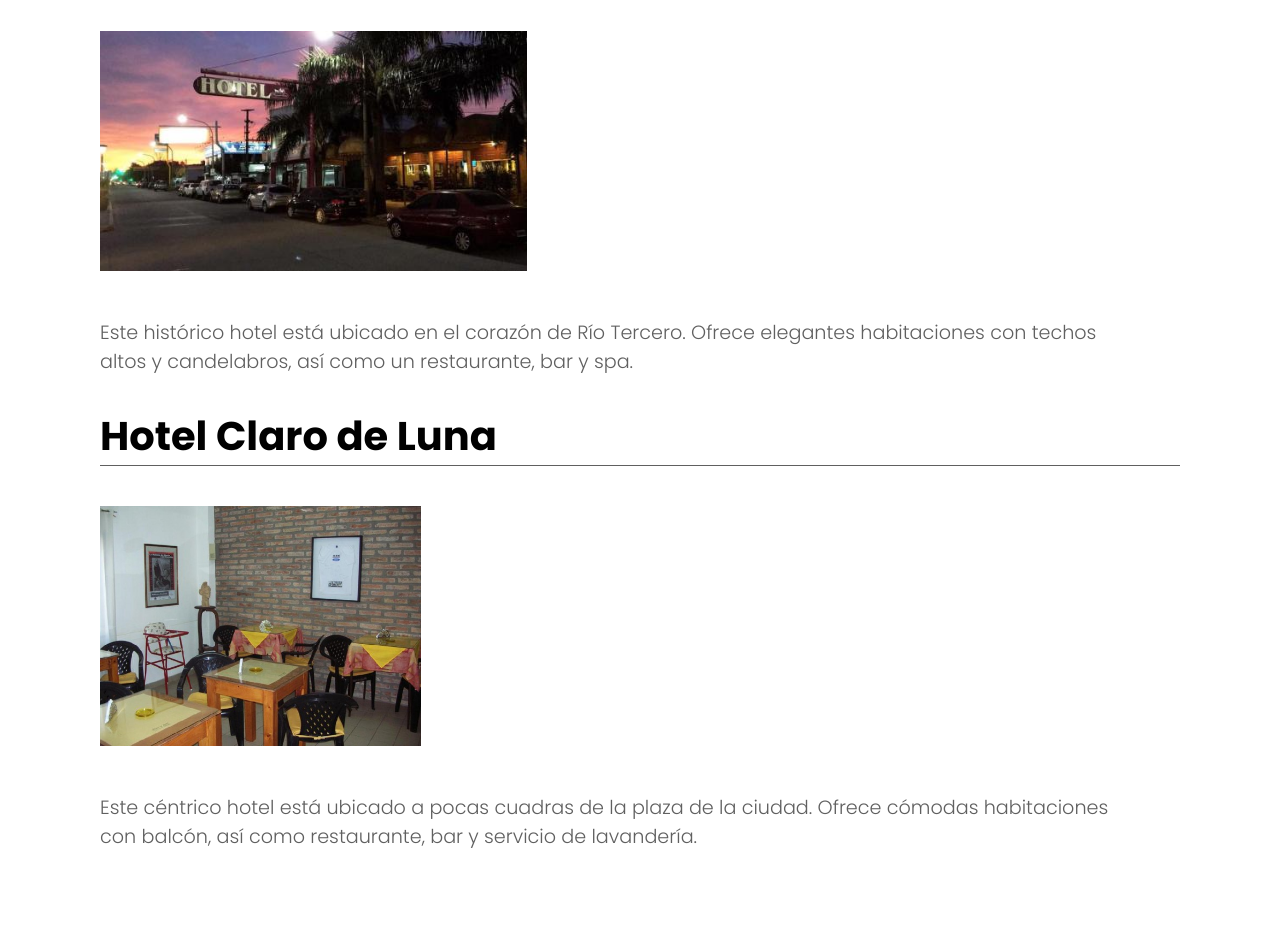
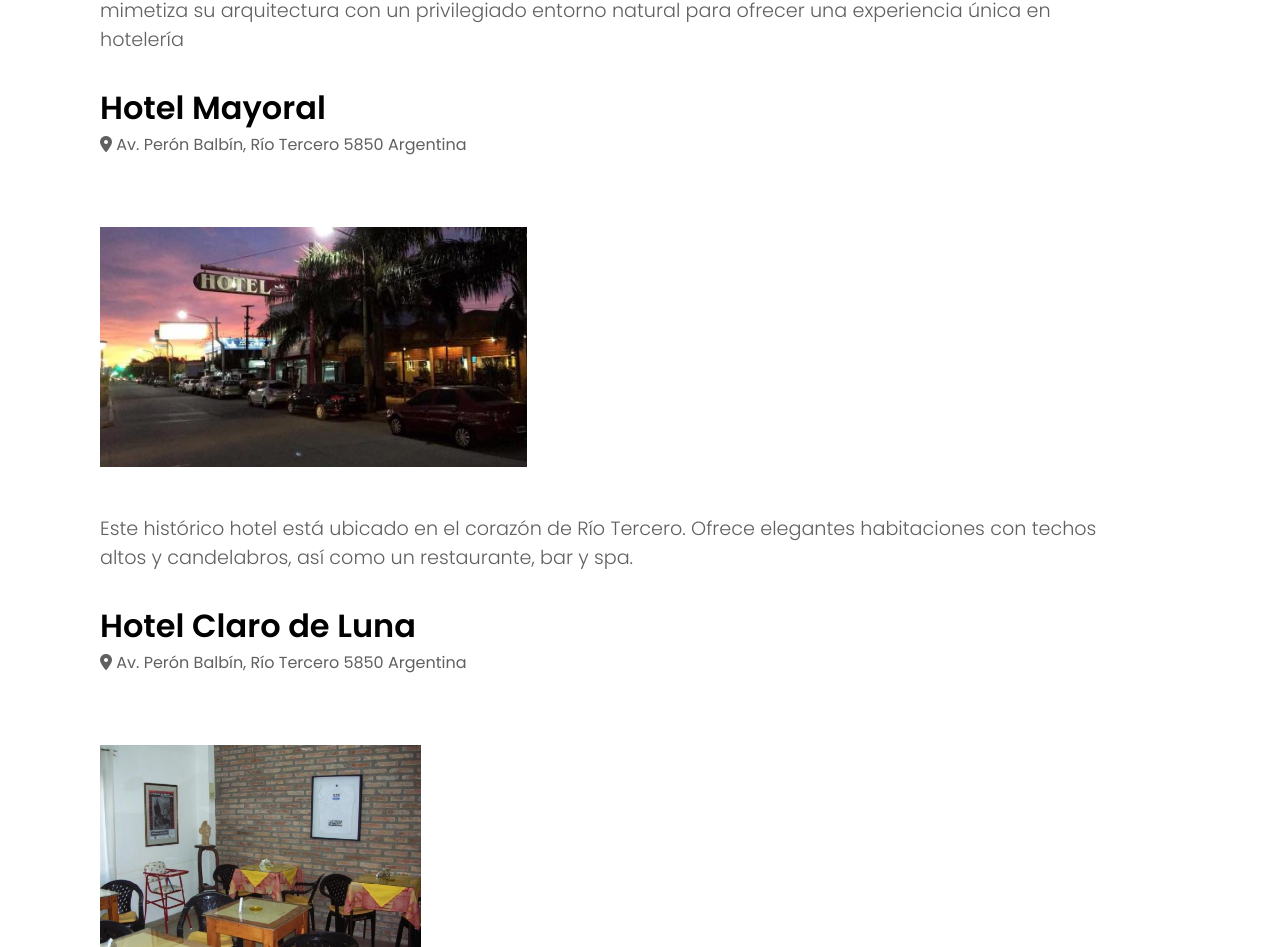
Before and after one commit to QuaDDom/r3-tourism, a plain HTML site: page hotels.html in a window 1280 px wide. Shown: the part 741-1688 px from the top of the page. Drawn offline with Linux system fonts and the light colour scheme.

Commit message:
[update] hotels page

```diff
--- a/css/hotels.css
+++ b/css/hotels.css
@@ -1,5 +1,19 @@
+.hotelsContainer {
+  padding-top: 50px;
+}
+
 .hotelTitle {
   padding-bottom: 30px;
+}
+
+.hotelTitle h3 {
+  font-size: 2em;
+  font-weight: 600;
+}
+
+.hotelTitle p {
+  color: #606060;
+  margin-bottom: 30px;
 }
 
 .hotelDescription {
--- a/css/tourism.css
+++ b/css/tourism.css
@@ -47,7 +47,7 @@
   font-size: 1.2em;
 }
 
-h2 {
+.question {
   text-decoration: underline;
   font-weight: 500;
   font-size: 3em;
--- a/hotels.html
+++ b/hotels.html
@@ -42,10 +42,17 @@
       </nav>
     </header>
     <main>
+      <h2 class="title">
+        Hoteles
+      </h2>
       <div class="hotelsContainer">
         <div class="hotel">
           <div class="hotelTitle">
-            <h3 class="title">Apart Tres Hotel</h3>
+            <h3>Apart Tres Hotel</h3>
+            <p class="location">
+              <i class="fa-sharp fa-solid fa-location-dot"></i>
+              Av. Perón Balbín, Río Tercero 5850 Argentina
+            </p>
           </div>
           <div class="hotelImages">
             <img src="./images/hotels/apart-tres-hotel.jpg" alt="" />
@@ -64,7 +71,11 @@
         </div>
         <div class="hotel">
           <div class="hotelTitle">
-            <h3 class="title">Hotel Mayoral</h3>
+            <h3>Hotel Mayoral</h3>
+            <p class="location">
+              <i class="fa-sharp fa-solid fa-location-dot"></i>
+              Av. Perón Balbín, Río Tercero 5850 Argentina
+            </p>
           </div>
           <div class="hotelImages">
             <img src="./images/hotels/mayoral.jpg" alt="" />
@@ -79,7 +90,11 @@
         </div>
         <div class="hotel">
           <div class="hotelTitle">
-            <h3 class="title">Hotel Claro de Luna</h3>
+            <h3>Hotel Claro de Luna</h3>
+            <p class="location">
+              <i class="fa-sharp fa-solid fa-location-dot"></i>
+              Av. Perón Balbín, Río Tercero 5850 Argentina
+            </p>
           </div>
           <div class="hotelImages">
             <img src="./images/hotels/clarodeluna.jpg" alt="" />
```
Also changed, not shown: form.html (+1 -1 lines), tourism.html (+3 -1 lines).
